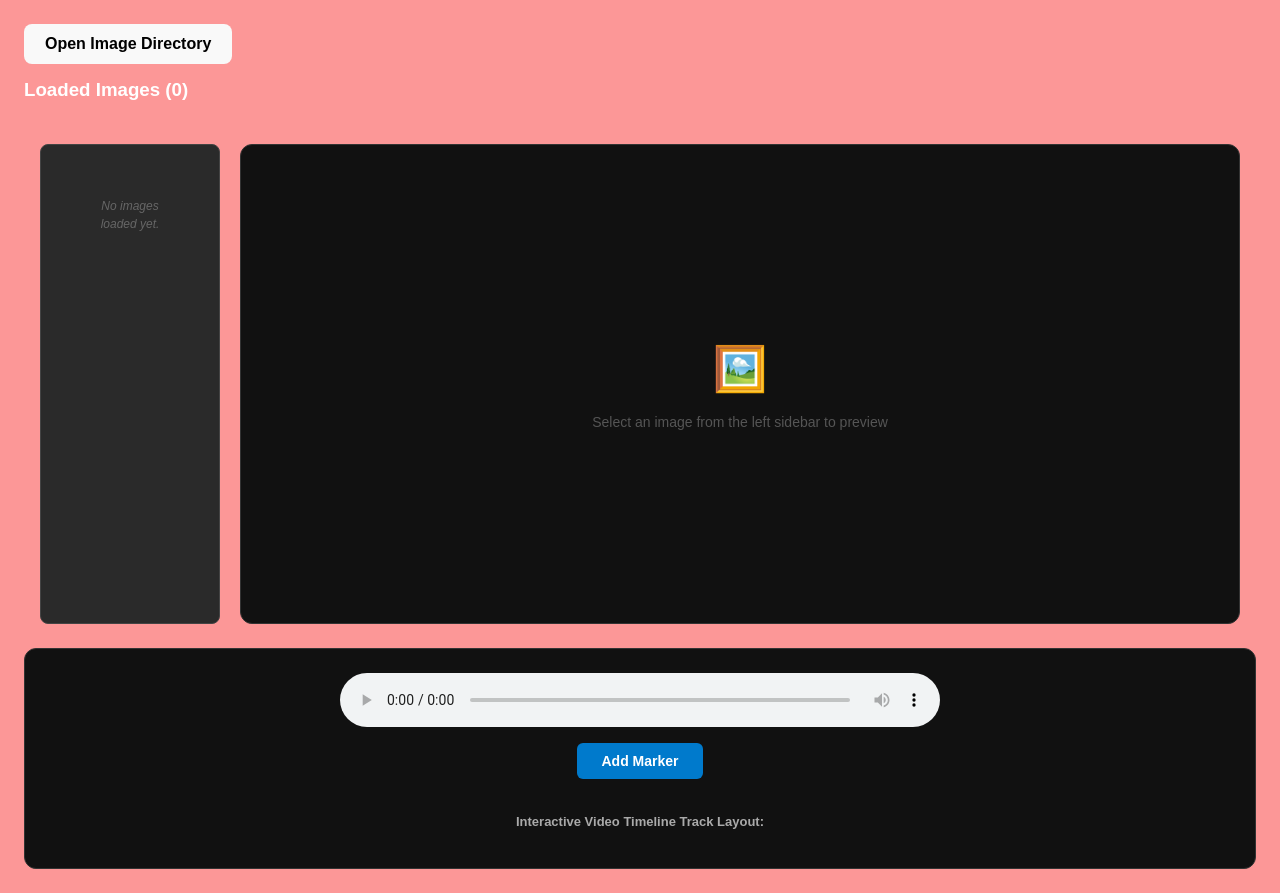
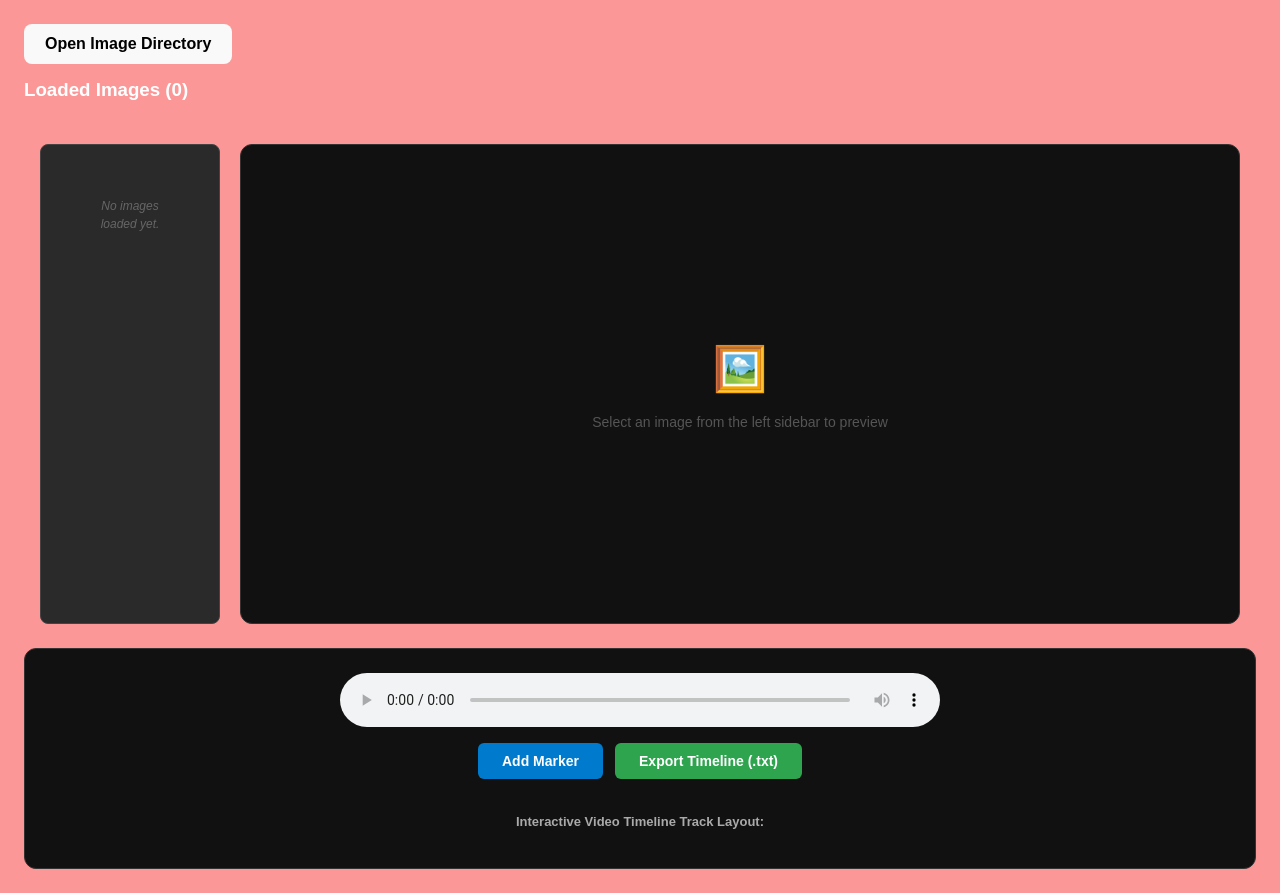
Before and after one commit to Ravgupta20/vided-go, a React (Vite) app in the folder vite-react/: page / in a window 1280 px wide. Built offline with nearby package versions, Linux system fonts and the light colour scheme.

Commit message:
added export in ffmpeg format

```diff
--- a/vite-react/src/App.tsx
+++ b/vite-react/src/App.tsx
@@ -17,7 +17,6 @@ export default function App() {
     setSelectedMarkerIndex
   } = useAudioMarkers();
 
-  // Forces your root html page containers to break out of narrow default templates
   useEffect(() => {
     const rootContainer = document.getElementById('root');
     if (rootContainer) {
@@ -37,7 +36,9 @@ export default function App() {
       return;
     }
     const updated = [...marker];
+    // Store both url and name to easily extract the file name for export
     updated[selectedMarkerIndex].imageUrl = img.url;
+    updated[selectedMarkerIndex].imageName = img.name;
     setMarker(updated);
   };
 
@@ -51,14 +52,70 @@ export default function App() {
     }
   };
 
+ // EXPORT TIMELINE FUNCTION
+  const exportTimelineToTxt = () => {
+    if (marker.length === 0) {
+      alert("Timeline is empty! Add marker slots and assign images before exporting.");
+      return;
+    }
+
+    let txtContent = "";
+
+    for (let i = 0; i < marker.length; i++) {
+      const currentSlot = marker[i];
+
+      // 1. Get the actual assigned image filename, or grab the first image loaded in your pool as a real fallback
+      let fileName = (currentSlot as any).imageName || currentSlot.imageUrl;
+
+      // Clean up the string path if it's a full URL path, extracting just "rel_xxx.png"
+      if (fileName && fileName.includes('/')) {
+        fileName = fileName.substring(fileName.lastIndexOf('/') + 1);
+      }
+
+      // If it's still empty because absolutely no image is connected, use your first loaded image asset name
+      if (!fileName && images.length > 0) {
+        fileName = images[0].name;
+      } else if (!fileName) {
+        fileName = "no_image_assigned.png";
+      }
+
+      // Append the clean file name row
+      txtContent += `file '${fileName}'\n`;
+
+      // 2. Calculate the duration difference for the gap between markers
+      if (i < marker.length - 1) {
+        const nextSlot = marker[i + 1];
+
+        const currentSeconds = convertTimestampToSeconds(currentSlot.timestamp);
+        const nextSeconds = convertTimestampToSeconds(nextSlot.timestamp);
+
+        const calculatedDuration = nextSeconds - currentSeconds;
+        const secureDuration = calculatedDuration > 0 ? calculatedDuration : 1;
+
+        txtContent += `duration ${secureDuration.toFixed(2)}\n`;
+      }
+    }
+
+    // 3. Download the generated script string
+    const blob = new Blob([txtContent], { type: 'text/plain;charset=utf-8;' });
+    const url = URL.createObjectURL(blob);
+    const downloadLink = document.createElement('a');
+    downloadLink.href = url;
+    downloadLink.setAttribute('download', 'input_images_timeline.txt');
+    document.body.appendChild(downloadLink);
+    downloadLink.click();
+    document.body.removeChild(downloadLink);
+  };
+
   const activeSelectedMarkerImage = selectedMarkerIndex !== -1 && marker[selectedMarkerIndex]?.imageUrl
-    ? { name: marker[selectedMarkerIndex].timestamp, url: marker[selectedMarkerIndex].imageUrl! }
+    ? { name: (marker[selectedMarkerIndex] as any).imageName || marker[selectedMarkerIndex].timestamp, url: marker[selectedMarkerIndex].imageUrl! }
     : null;
 
   const handleDeleteImagePlaceholder = () => {
     if (selectedMarkerIndex !== -1) {
       const updated = [...marker];
       updated[selectedMarkerIndex].imageUrl = null;
+      (updated[selectedMarkerIndex] as any).imageName = null;
       setMarker(updated);
     }
   };
@@ -70,7 +127,7 @@ export default function App() {
       background: '#fc9797',
       color: '#fff',
       minHeight: '100vh',
-      width: '100vw', // Uses literal viewport width units to break out of parent limits
+      width: '100vw',
       maxWidth: '100%',
       minWidth: '100vw',
       overflowX: 'hidden',
@@ -86,7 +143,6 @@ export default function App() {
         <h3 style={{ margin: '12px 0 4px 0' }}>Loaded Images ({images.length})</h3>
       </div>
 
-      {/* Renders the fixed-width ImageList component */}
       <ImageList
         images={images}
         selectedImage={activeSelectedMarkerImage}
@@ -115,12 +171,21 @@ export default function App() {
           style={{ width: '100%', maxWidth: '600px', borderRadius: '8px', outline: 'none', marginBottom: '16px' }}
         />
 
-        <div style={{ display: 'flex', gap: '10px', alignItems: 'center', marginBottom: '20px' }}>
+        {/* BUTTON BAR CONTAINER */}
+        <div style={{ display: 'flex', gap: '12px', alignItems: 'center', marginBottom: '20px' }}>
           <button
             onClick={addAndRecalculateMarkers}
             style={{ padding: '10px 24px', background: '#007acc', color: '#fff', border: 'none', borderRadius: '6px', cursor: 'pointer', fontWeight: 'bold', fontSize: '14px' }}
           >
             Add Marker
+          </button>
+
+          {/* NEW GREEN EXPORT BUTTON */}
+          <button
+            onClick={exportTimelineToTxt}
+            style={{ padding: '10px 24px', background: '#2ea44f', color: '#fff', border: 'none', borderRadius: '6px', cursor: 'pointer', fontWeight: 'bold', fontSize: '14px' }}
+          >
+            Export Timeline (.txt)
           </button>
         </div>
 
```
